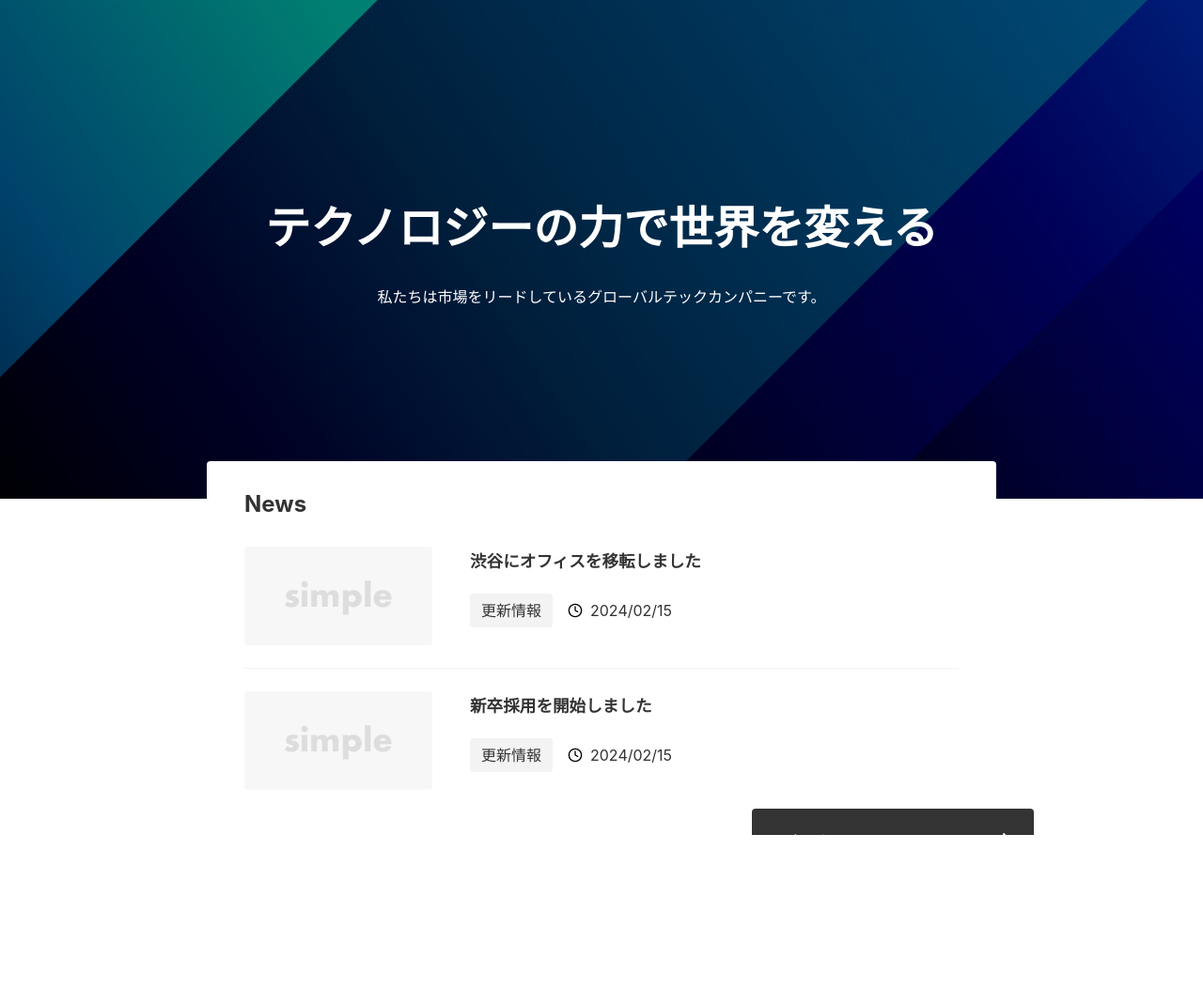
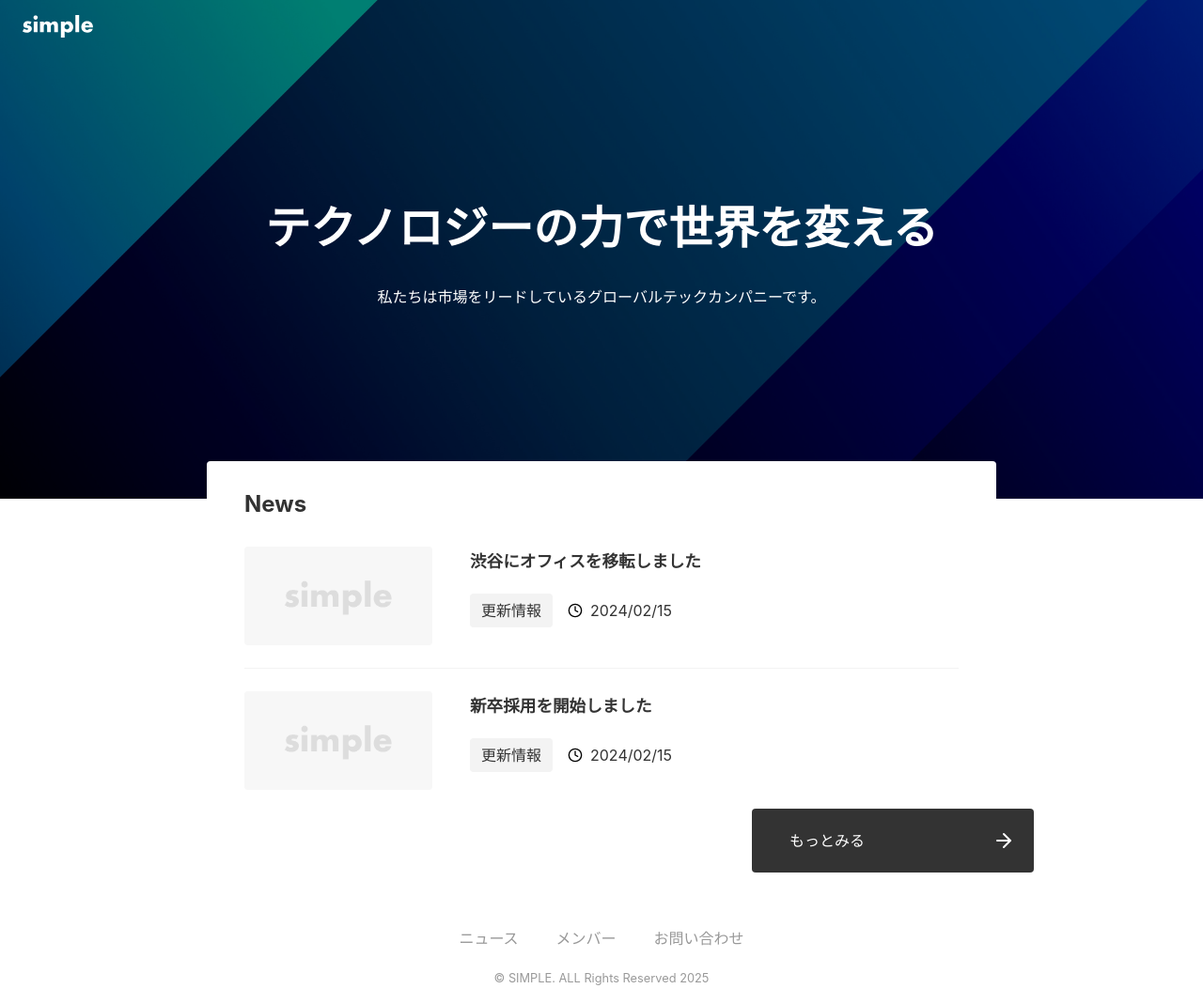
Before and after one commit to Keisuke-Matsuura-Git/my-next-project, a Next.js app: page / in a window 1280 px wide. Shown: the whole page at 94% size. Before the commit the page ends 889 px from the top, so only its background shows below. Built offline with nearby package versions, Linux system fonts and the light colour scheme.

Commit message:
3章まで完了

```diff
--- /dev/null
+++ b/app/_components/Footer/index.module.css
@@ -0,0 +1,30 @@
+.footer {
+  padding: 16px 24px;
+  text-align: center;
+  color: var(--color-text-sub);
+  font-size: .8rem;
+  margin-top: 80px;
+}
+
+.nav {
+  margin-bottom: 16px;
+}
+
+.items {
+  display: flex;
+  justify-content: center;
+  gap: 40px;
+  font-size: 1rem;
+  white-space: nowrap;
+}
+
+@media (max-width: 640px) {
+  .items {
+    flex-wrap: wrap;
+    gap: 8px 0;
+  }
+
+  .item {
+    width: 50%;
+  }
+}
--- /dev/null
+++ b/app/_components/Footer/index.tsx
@@ -0,0 +1,24 @@
+import styles from "./index.module.css";
+
+export default function Footer() {
+  return (
+    <footer className={styles.footer}>
+      <nav className={styles.nav}>
+        <ul className={styles.items}>
+          <li className={styles.item}>
+            <a href="/news">ニュース</a>
+          </li>
+          <li className={styles.item}>
+            <a href="/members">メンバー</a>
+          </li>
+          <li className={styles.item}>
+            <a href="/contact">お問い合わせ</a>
+          </li>
+        </ul>
+      </nav>
+      <p className={styles.cr}>
+        &copy; SIMPLE. ALL Rights Reserved 2025
+      </p>
+    </footer>
+  )
+}
--- a/app/_components/Header/index.module.css
+++ b/app/_components/Header/index.module.css
@@ -0,0 +1,24 @@
+.header {
+  position: absolute;
+  padding: 16px 24px 8px;
+  z-index: 1000;
+  display: flex;
+  align-items: center;
+  justify-content: space-between;
+  width: 100%;
+}
+
+.logoLink {
+  display: flex;
+}
+
+.logo {
+  height: 24px;
+  width: auto;
+}
+
+@media (max-width: 640px) {
+  .header {
+    padding: 24px 16px 8px;
+  }
+}
--- a/app/_components/Header/index.tsx
+++ b/app/_components/Header/index.tsx
@@ -0,0 +1,19 @@
+import Image from "next/image";
+import styles from "./index.module.css";
+
+export default function Header() {
+  return (
+    <header className={styles.header}>
+      <a href="" className={styles.logoLink}>
+        <Image
+          src="/logo.svg"
+          alt="SIMPLE"
+          className={styles.logo}
+          width={348}
+          height={133}
+          priority
+        />
+      </a>
+    </header>
+  )
+}
--- a/app/layout.tsx
+++ b/app/layout.tsx
@@ -1,6 +1,7 @@
-import type { Metadata } from "next";
 import { Geist, Geist_Mono } from "next/font/google";
 import "./globals.css";
+import Header from "@/app/_components/Header";
+import Footer from "@/app/_components/Footer";
 
 const geistSans = Geist({
   variable: "--font-geist-sans",
@@ -12,20 +13,17 @@
   subsets: ["latin"],
 });
 
-export const metadata: Metadata = {
-  title: "Create Next App",
-  description: "Generated by create next app",
-};
-
 export default function RootLayout({
   children,
 }: Readonly<{
   children: React.ReactNode;
 }>) {
   return (
-    <html lang="en">
-      <body className={`${geistSans.variable} ${geistMono.variable}`}>
+    <html lang="ja">
+      <body>
+        <Header />
         {children}
+        <Footer />
       </body>
     </html>
   );
```
